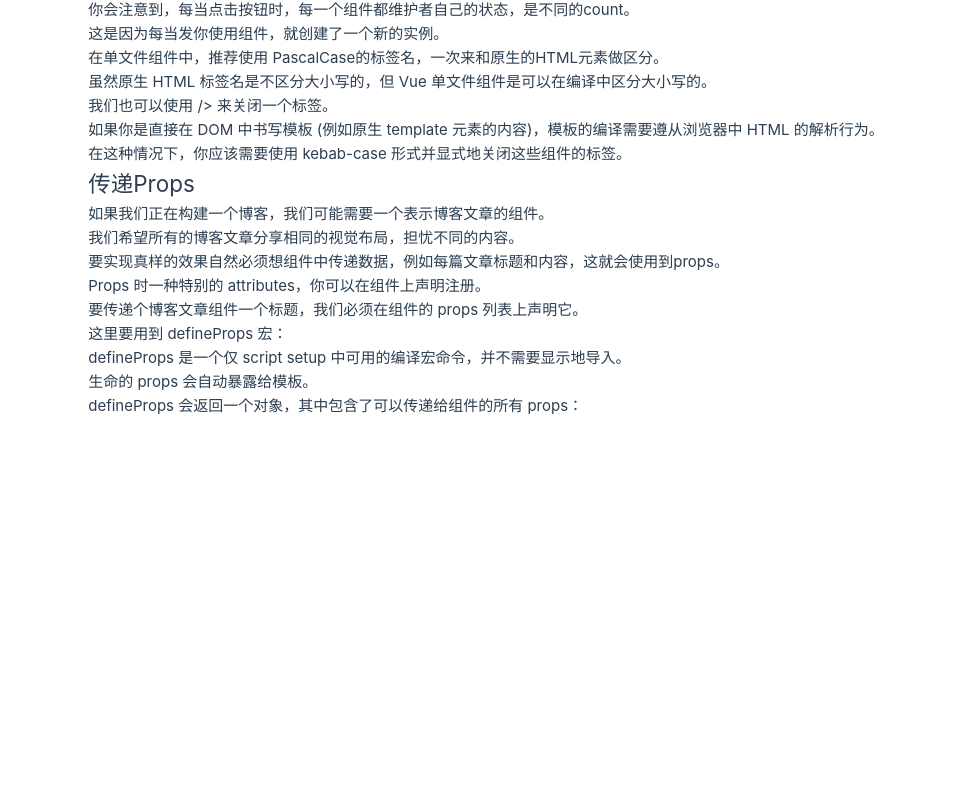
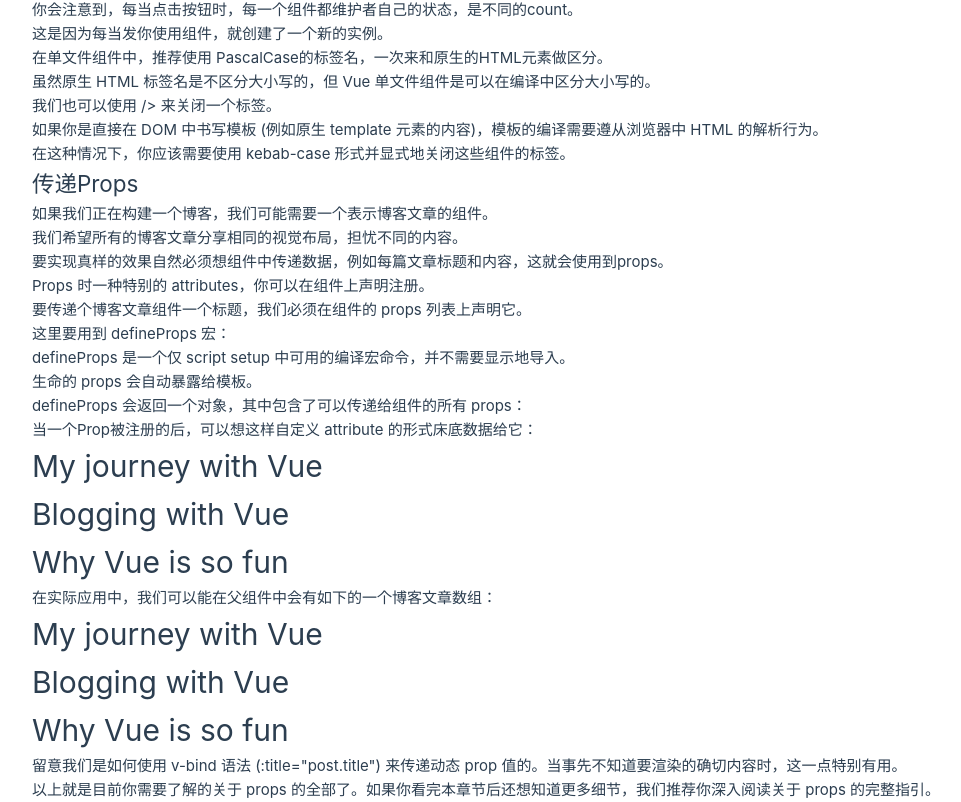
Before and after one commit to ShenlongDev/vue_xx, a Vue app: page / in a window 1280 px wide. Shown: the part 556-1358 px from the top of the page, without its empty margins (154-1115 px from the left). Before the commit the page ends 974 px from the top, so only its background shows below. Built offline with nearby package versions, Linux system fonts and the light colour scheme.

Commit message:
passing props 2

```diff
--- a/src/ComponentBasic.vue
+++ b/src/ComponentBasic.vue
@@ -1,8 +1,15 @@
 <script setup>
 import { ref } from 'vue'
 import ButtonCounter from '@/components/ButtonCounter.vue'
+import BlogPost from '@/components/BlogPost.vue'
 
 const count = ref(0)
+
+const posts = ref([
+  { id: 1, title: 'My journey with Vue' },
+  { id: 2, title: 'Blogging with Vue' },
+  { id: 3, title: 'Why Vue is so fun' }
+])
 </script>
 
 <template>
@@ -51,4 +58,20 @@ const count = ref(0)
   <p>defineProps 是一个仅 script setup 中可用的编译宏命令，并不需要显示地导入。</p>
   <p>生命的 props 会自动暴露给模板。</p>
   <p>defineProps 会返回一个对象，其中包含了可以传递给组件的所有 props：</p>
+  <p>当一个Prop被注册的后，可以想这样自定义 attribute 的形式床底数据给它：</p>
+
+  <BlogPost title="My journey with Vue" />
+  <BlogPost title="Blogging with Vue" />
+  <BlogPost title="Why Vue is so fun" />
+
+  <p>在实际应用中，我们可以能在父组件中会有如下的一个博客文章数组：</p>
+
+  <BlogPost
+    v-for="post in posts"
+    :key="post.id"
+    :title="post.title"
+  />
+
+  <p>留意我们是如何使用 v-bind 语法 (:title="post.title") 来传递动态 prop 值的。当事先不知道要渲染的确切内容时，这一点特别有用。</p>
+  <p>以上就是目前你需要了解的关于 props 的全部了。如果你看完本章节后还想知道更多细节，我们推荐你深入阅读关于 props 的完整指引。</p>
 </template>
```
